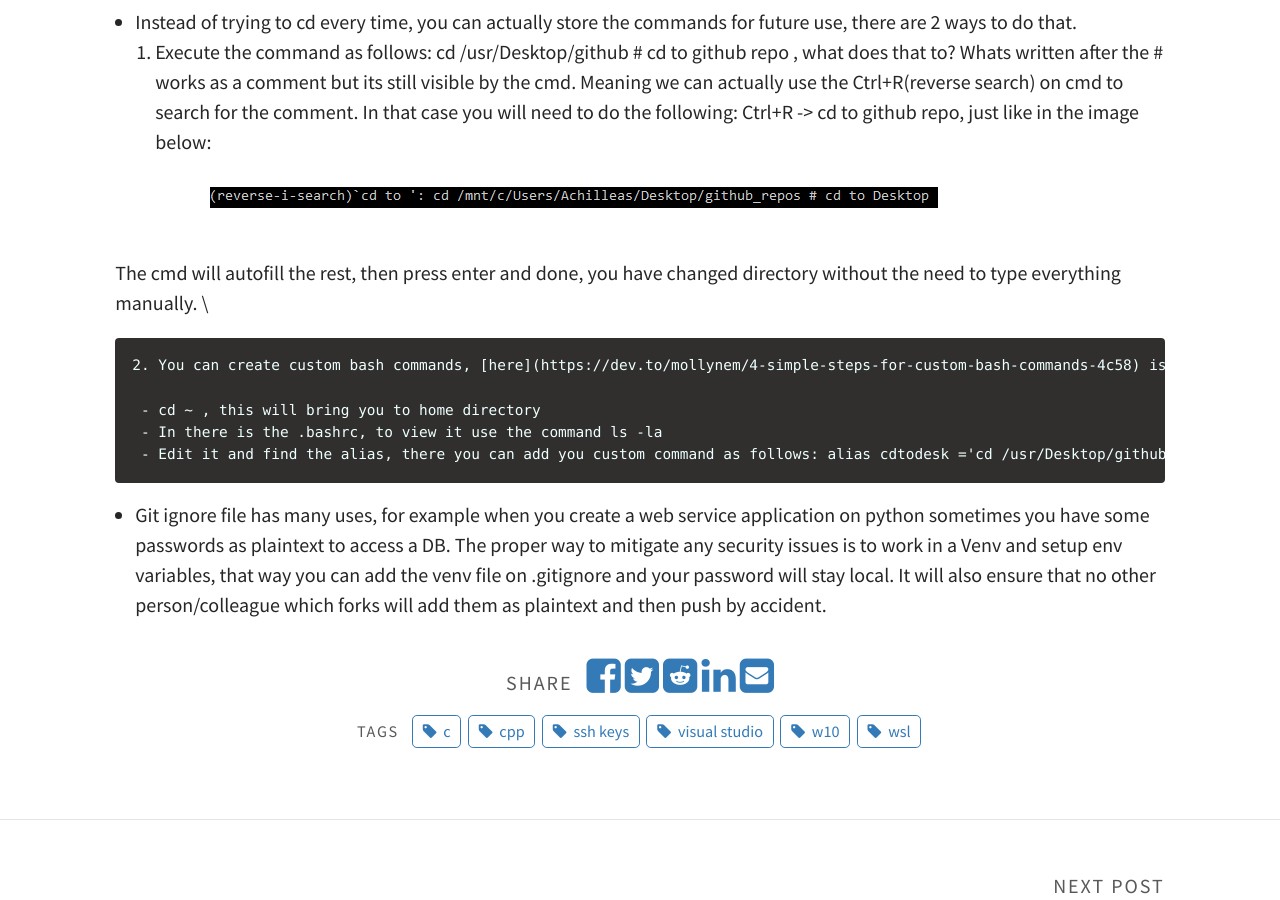
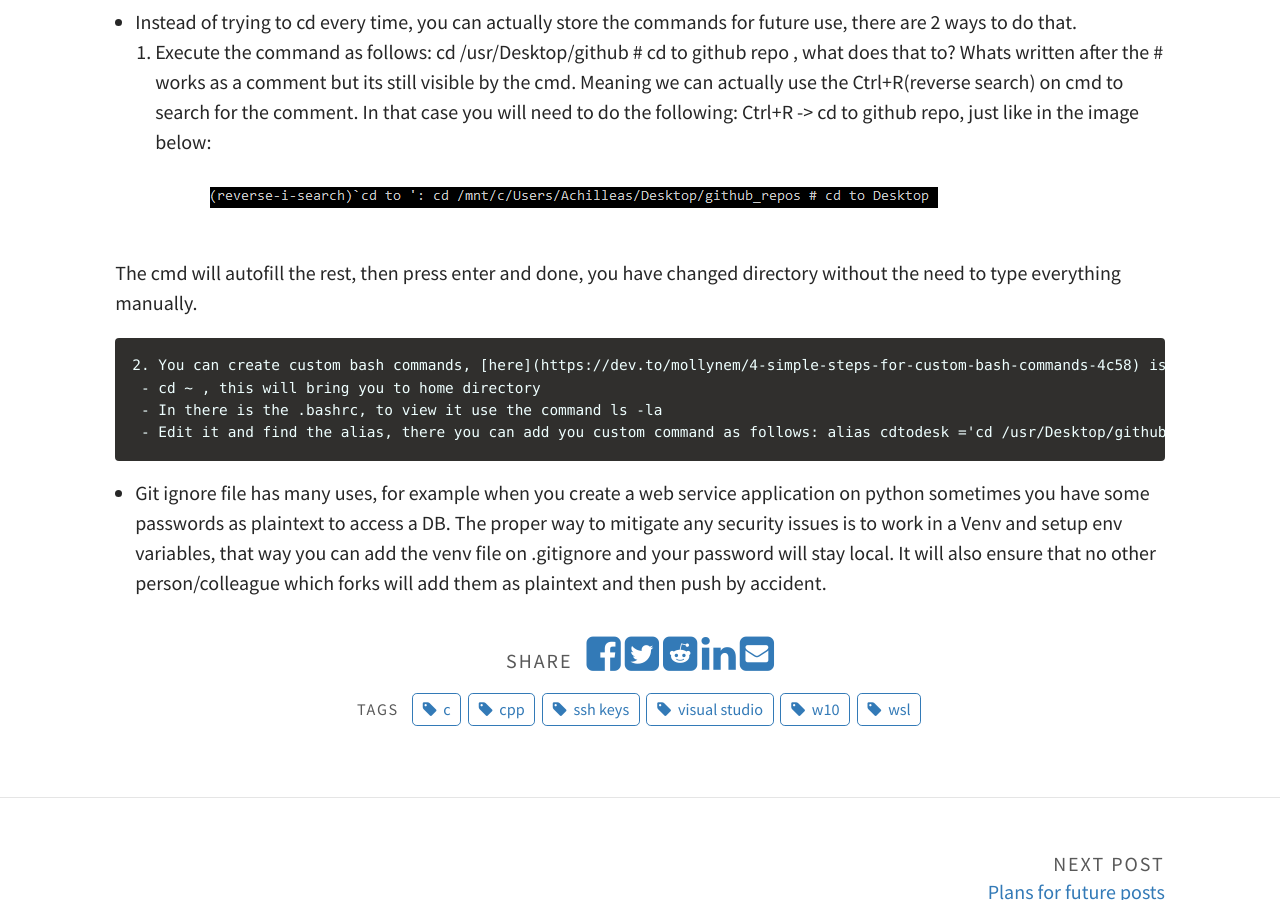
Before and after one commit to Achilleasein/achilleasein, a Jekyll site: the page built from _posts/2020-10-25-git_windows_c.md, in a window 1280 px wide and 900 px high, scrolled down 2343 px. Built offline with Jekyll 4.4.1, drawn with Linux system fonts in a browser that asks for light colours.

Commit message:
renaming

```diff
--- a/_config.yml
+++ b/_config.yml
@@ -10,7 +10,7 @@ favicon: assets/favicon.ico                             # Icon displayed in the
 
 # Header and footer text
 header_text: Welcome to Achilleas corner!  # Change Blog header text
-header_feature_image: assets/img/gallery_images/test.png #assets/img/pexels/triangular.jpeg
+header_feature_image: assets/img/gallery_images/cover.png #assets/img/pexels/triangular.jpeg
 footer_text: >
   Owned By me, many thanks to: <a href="https://jekyllrb.com/">Jekyll</a> and <a href="https://github.com/sylhare/Type-on-Strap">Slyhare</a> for the template!
 
--- a/_posts/2020-10-25-git_windows_c.md
+++ b/_posts/2020-10-25-git_windows_c.md
@@ -68,10 +68,9 @@ Keep in mind that I have a .gitignore file, in that specific file we add files t
 - Instead of trying to cd every time, you can actually store the commands for future use, there are 2 ways to do that.
     1. Execute the command as follows: cd /usr/Desktop/github # cd to github repo , what does that to? Whats written after the # works as a comment but its still visible by the cmd. Meaning we can actually use the Ctrl+R(reverse search) on cmd to search for the comment. In that case you will need to do the following: Ctrl+R -> cd to github repo, just like in the image below:
     {% include aligner.html images="reverse_search.PNG" column=1 %} \
-    The cmd will autofill the rest, then press enter and done, you have changed directory without the need to type everything manually. \
+    The cmd will autofill the rest, then press enter and done, you have changed directory without the need to type everything manually.
 
     2. You can create custom bash commands, [here](https://dev.to/mollynem/4-simple-steps-for-custom-bash-commands-4c58) is a simple guide or follow the instructions below:
-
      - cd ~ , this will bring you to home directory
      - In there is the .bashrc, to view it use the command ls -la
      - Edit it and find the alias, there you can add you custom command as follows: alias cdtodesk ='cd /usr/Desktop/github'
```
Also changed, not shown: assets/img/gallery_images/cover.png (renamed from assets/img/gallery_images/test.png).
